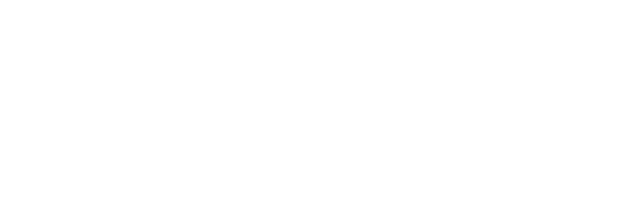
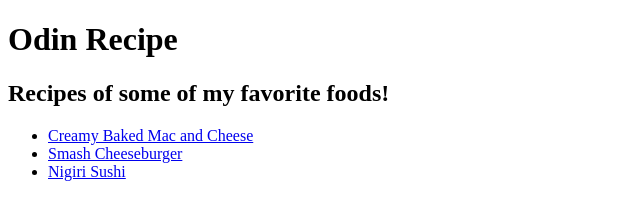
Before and after one commit to cjfaquino/odin-recipes, a plain HTML site: page index.html in a window 1280 px wide. Shown: the whole page, without its empty margins (0-640 px from the left). Drawn offline with Linux system fonts and the light colour scheme.

Commit message:
add links to recipes

```diff
--- a/index.html
+++ b/index.html
@@ -5,6 +5,12 @@
         <title>My Recipes</title>
     </head>
     <body>
-
+        <h1>Odin Recipe</h1>
+        <h2>Recipes of some of my favorite foods!</h2>
+        <ul>
+            <li><a href="./recipes/macandcheese.html">Creamy Baked Mac and Cheese</a></li>
+            <li><a href="./recipes/smashburger.html">Smash Cheeseburger</a></li>
+            <li><a href="./recipes/sushi.html">Nigiri Sushi</a></li>
+        </ul>
     </body>
 </html>
```
